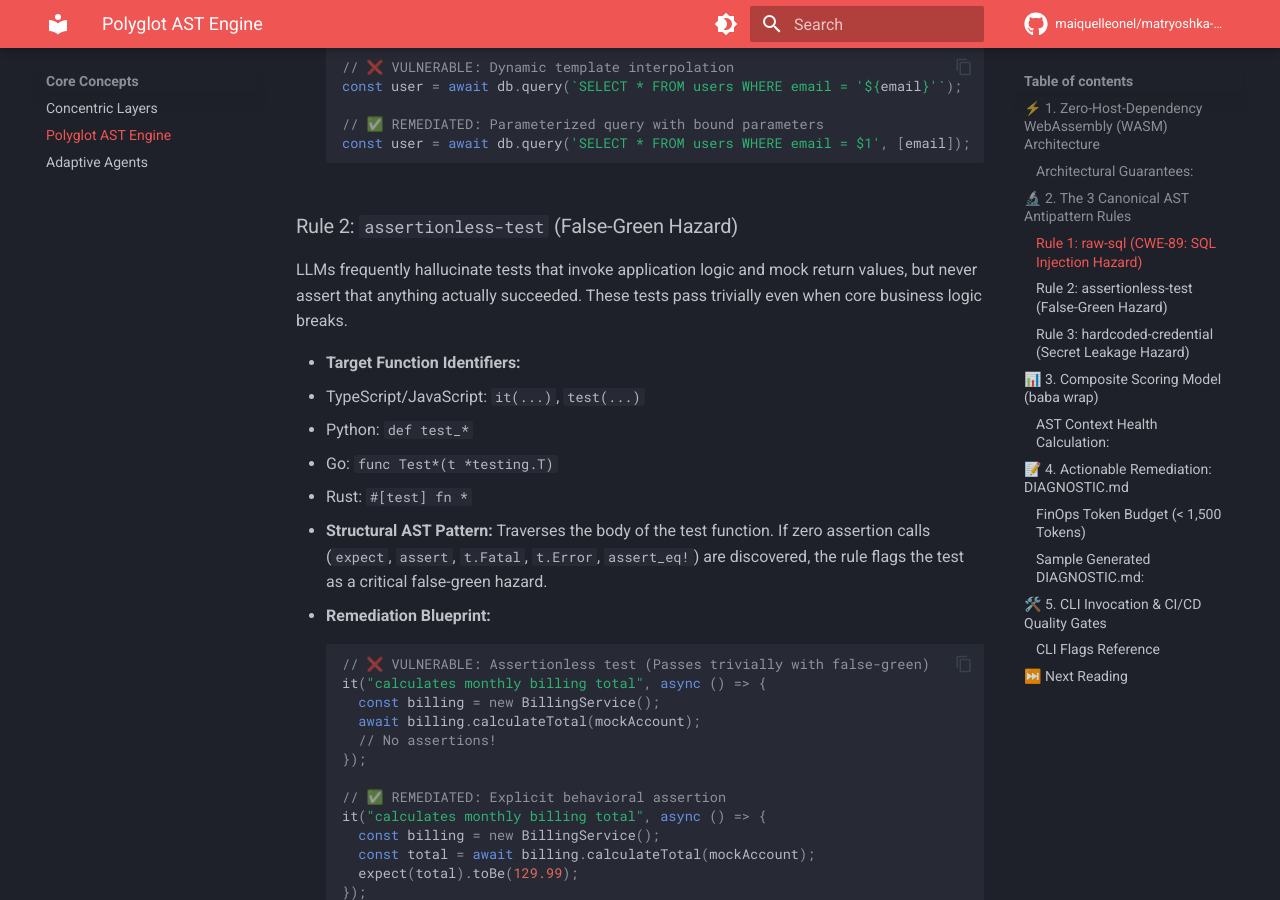
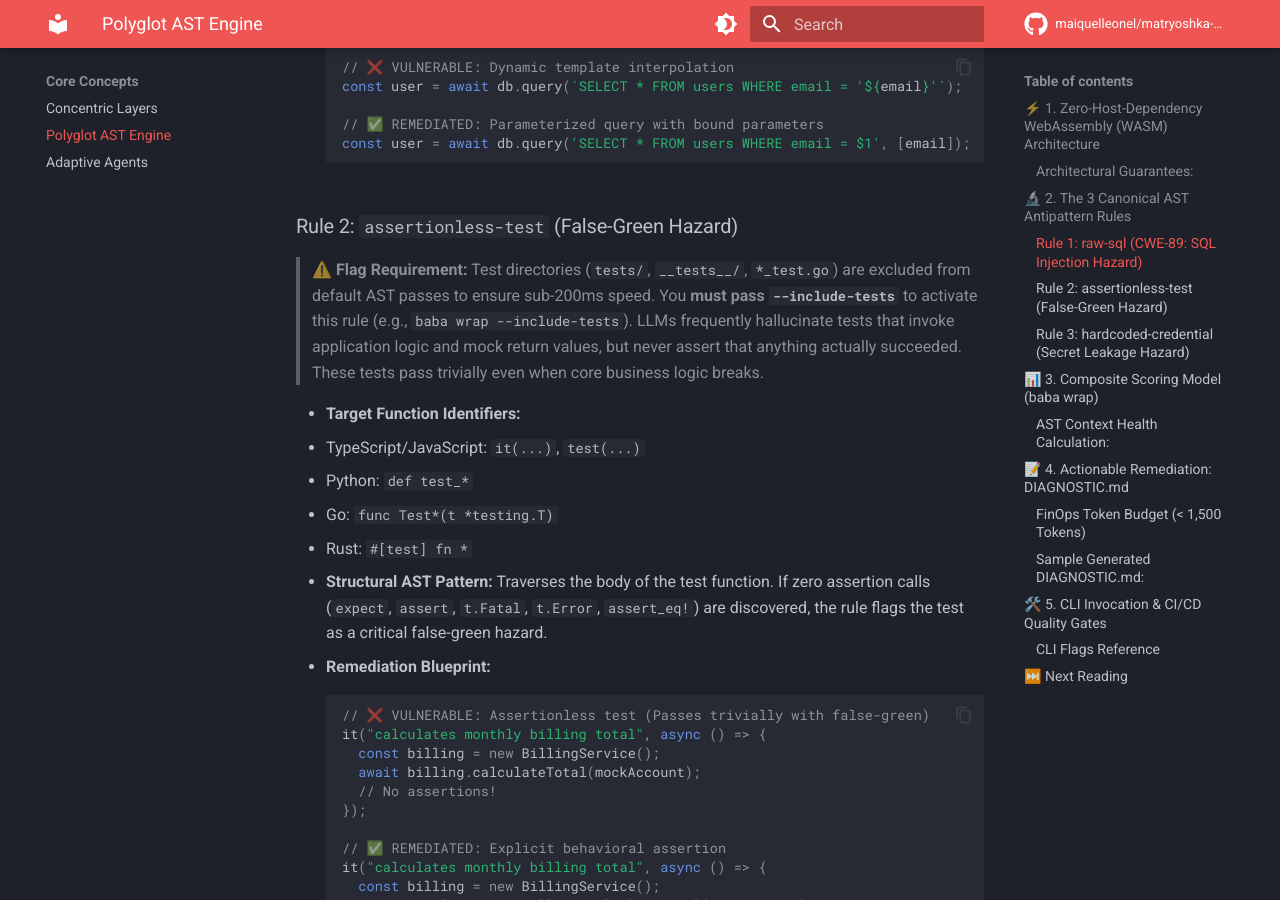
Before and after one commit to maiquelleonel/matryoshka-harness, an MkDocs documentation site: the page built from docs/guide/concepts/ast-engine.md, in a window 1280 px wide and 900 px high, scrolled down 2460 px. Built offline with MkDocs 1.6.1 and Material for MkDocs 9.7.7, drawn with Linux system fonts in a browser that asks for light colours; comment, search, counter and statistics services are not loaded.

Commit message:
docs(concepts): clarify that assertionless-test rule requires --include-tests flag

````diff
--- a/docs/guide/concepts/ast-engine.md
+++ b/docs/guide/concepts/ast-engine.md
@@ -80,6 +80,7 @@ Flags dynamic string interpolations, template literals, and runtime string conca
   ```
 
 ### Rule 2: `assertionless-test` (False-Green Hazard)
+> ⚠️ **Flag Requirement:** Test directories (`tests/`, `__tests__/`, `*_test.go`) are excluded from default AST passes to ensure sub-200ms speed. You **must pass `--include-tests`** to activate this rule (e.g., `baba wrap --include-tests`).
 LLMs frequently hallucinate tests that invoke application logic and mock return values, but never assert that anything actually succeeded. These tests pass trivially even when core business logic breaks.
 
 * **Target Function Identifiers:**
````
Also changed, not shown: docs/guide/concepts/concentric-layers.md (+1 -1 lines).
